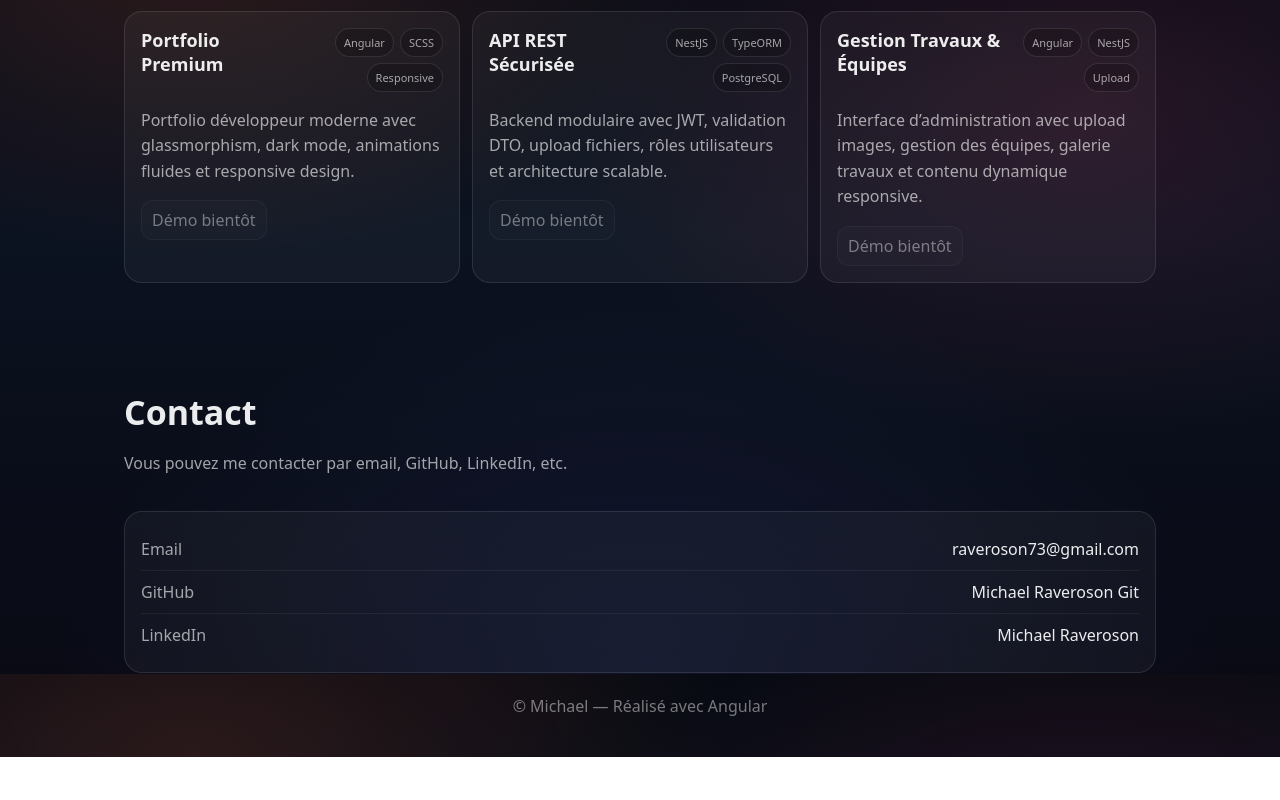
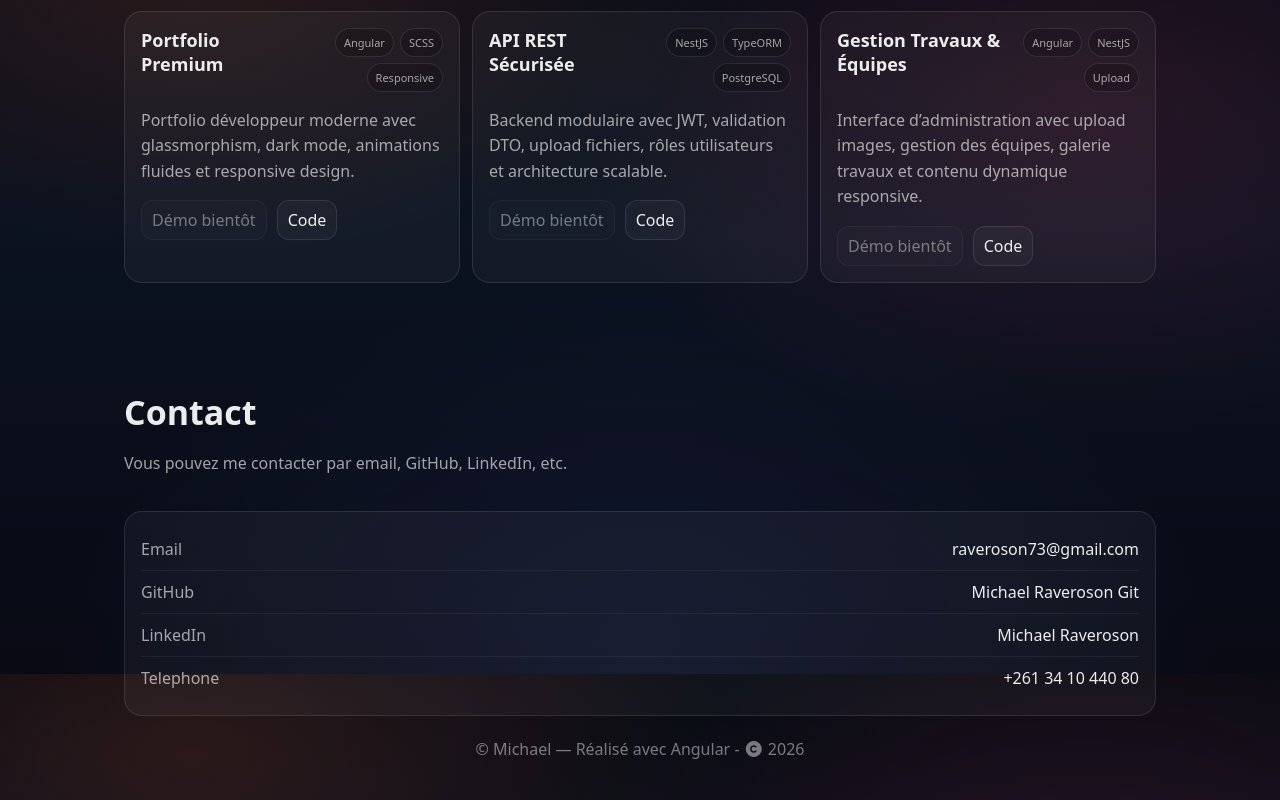
Before and after one commit to mikasa1707/portfolio, an Angular app: page / in a window 1280 px wide. Shown: the part 1726-2526 px from the top of the page. Before the commit the page ends 2483 px from the top, so only its background shows below. Built offline with nearby package versions, Linux system fonts and the light colour scheme.

Commit message:
Initial commit

```diff
--- a/src/app/app.html
+++ b/src/app/app.html
@@ -32,11 +32,7 @@
         >
           Un projet ?
         </a>
-        <a
-          class="btn btn-ghost"
-          target="_blank"
-          download
-          href="assets/CV_professionnel_Michael.pdf"
+        <a class="btn btn-ghost" target="_blank" download href="assets/CV_professionnel_Michael.pdf"
           >Mon CV <i class="fa fa-download"></i
         ></a>
       </div>
@@ -142,9 +138,9 @@
           >
             Démo bientôt
           </a>
-          <!-- <a class="link" [href]="p.repo || '#'" (click)="!p.repo && $event.preventDefault()">
+          <a class="link" [href]="p.repo || '#'" (click)="!p.repo && $event.preventDefault()">
             Code
-          </a> -->
+          </a>
         </div>
       </article>
     </div>
@@ -160,7 +156,7 @@
     <div class="contactCard">
       <div class="cRow">
         <span class="cLabel">Email</span>
-        <a class="cValue" href="raveroson73@gmail.com">raveroson73@gmail.com</a>
+        <a class="cValue" href="mailto:raveroson73@gmail.com">raveroson73@gmail.com</a>
       </div>
       <div class="cRow">
         <span class="cLabel">GitHub</span>
@@ -178,10 +174,20 @@
           Michael Raveroson
         </a>
       </div>
+      <div class="cRow">
+        <span class="cLabel">Telephone</span>
+        <a
+          class="cValue"
+          href="#"
+          (click)="$event.preventDefault()"
+        >
+          +261 34 10 440 80
+        </a>
+      </div>
     </div>
   </section>
 
   <footer class="footer">
-    <span>© {{ name }} — Réalisé avec Angular</span>
+    <span>© {{ name }} — Réalisé avec Angular - <i class="fa fa-copyright "></i> 2026</span>
   </footer>
 </div>
--- a/src/app/app.ts
+++ b/src/app/app.ts
@@ -89,7 +89,7 @@ export class AppComponent {
       desc: 'Portfolio développeur moderne avec glassmorphism, dark mode, animations fluides et responsive design.',
       tags: ['Angular', 'SCSS', 'Responsive'],
       link: '#',
-      repo: '#',
+      repo: 'https://github.com/mikasa1707/portfolio.git',
     },
 
     {
```
Also changed, not shown: vercel.json (added).
